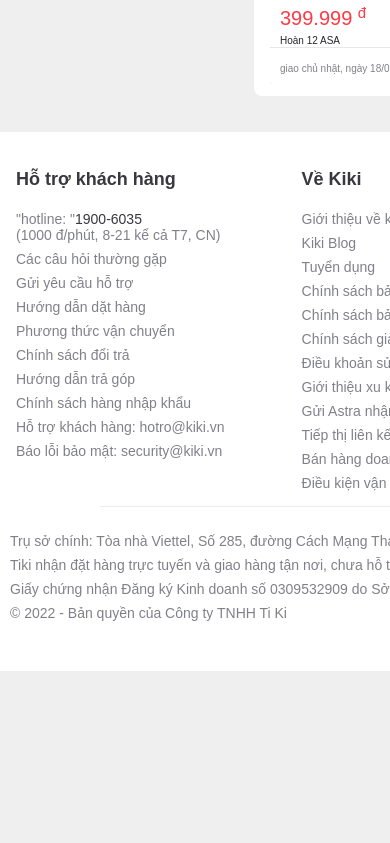
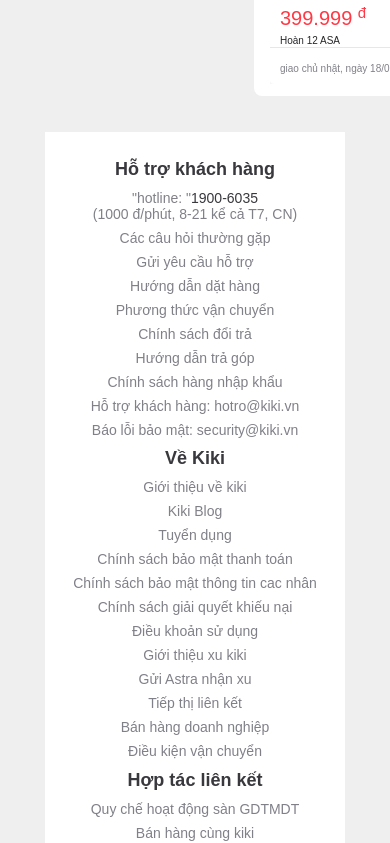
Before and after one commit to minkiv/kiki, a React (Vite) app in the folder FE/: page / in a window 390 px wide. Shown: the part 2201-3044 px from the top of the page. Before the commit the page ends 2872 px from the top, so only its background shows below. Built offline with nearby package versions, Linux system fonts and the light colour scheme.

Commit message:
styte:fe-reponesive-ui-footer Tôi đã làm xong responsive footer refs: DTNF-38

```diff
--- a/FE/src/app/component/stack/footer/footer.component.tsx
+++ b/FE/src/app/component/stack/footer/footer.component.tsx
@@ -76,7 +76,7 @@ const FooterComponent: FunctionComponent<FooterComponentProps> = () => {
                         </p>
 
                         <h4 className='h4'>Tải ứng dụng trên điện thoại</h4>
-                        <div>
+                        <div className='app'>
                             <img className='w-40' src="https://frontend.tikicdn.com/_desktop-next/static/img/icons/appstore.png" alt="" /><br />
                             <img className='w-40' src="https://frontend.tikicdn.com/_desktop-next/static/img/icons/playstore.png" alt="" />
                         </div>
@@ -85,7 +85,7 @@ const FooterComponent: FunctionComponent<FooterComponentProps> = () => {
                 <div className='div3'></div>
                 <div className='div4'>
                     <div className='text-div4'>
-                        <div className=''>
+                        <div className='text4'>
                             <p className='small-text'> Trụ sở chính: Tòa nhà Viettel, Số 285, đường Cách Mạng Tháng 8, phường 12, quận 10, Thành phố Hồ Chí Minh</p>
                             <p className='small-text'>Tiki nhận đặt hàng trực tuyến và giao hàng tận nơi, chưa hỗ trợ mua và nhận hàng trực tiếp tại văn phòng hoặc trung tâm xử lý đơn hàng</p>
                             <p className='small-text'>Giấy chứng nhận Đăng ký Kinh doanh số 0309532909 do Sở Kế hoạch và Đầu tư Thành phố Hồ Chí Minh cấp lần đầu ngày 06/01/2010 và sửa đổi lần thứ 23 ngày 14/02/2022</p>
@@ -111,7 +111,9 @@ const cssFooter = css`
     background-color: white;
     font-family: var(--ff-beviet);
     font-size: 1.4rem;
-
+    @media (min-width: 0) and (max-width: 739px) {
+        max-width:300px
+    }
     .div1{padding: 16px 0px};
 
     .div2{
@@ -119,6 +121,10 @@ const cssFooter = css`
         justify-content: space-between;
         gap: 20px;
         padding: 0 16px;
+        @media (min-width: 0) and (max-width: 739px) {
+           display:block;
+           text-align:center;
+        }
     };
 
     .block{ width: 268px};
@@ -132,8 +138,8 @@ const cssFooter = css`
         margin-top: 0px;
 
         display: block;
-        margin-block-start: 1.33em;
-        margin-block-end: 1.33em;
+        margin-block-start: 1.33rem;
+        margin-block-end: 1.33rem;
         margin-inline-start: 0px;
         margin-inline-end: 0px;
         font-weight: bold;
@@ -179,6 +185,10 @@ const cssFooter = css`
         align-items: center;
         flex-wrap: wrap;
         gap: 8px;
+        @media (min-width: 0) and (max-width: 739px) {
+            justify-content:center;
+            margin:auto
+        }
     };
     .logoChungNhan .logo1{
         width:32px;
@@ -197,10 +207,23 @@ const cssFooter = css`
     }
     .icon{
         display:flex;
-        padding:10px
+        padding:10px;
+        @media (min-width: 0) and (max-width: 739px) {
+            justify-content:center
+        }
     }
     .icon span{
         padding:7px
     }
-    .
+    .app img{
+        @media (min-width: 0) and (max-width: 739px) {
+            width: 100%
+        }
+    }
+    .div4 .text-dive4 .text4{
+        @media (min-width: 0) and (max-width: 739px) {
+            display:block;
+            text-align:center
+        }
+    }
 `
```
